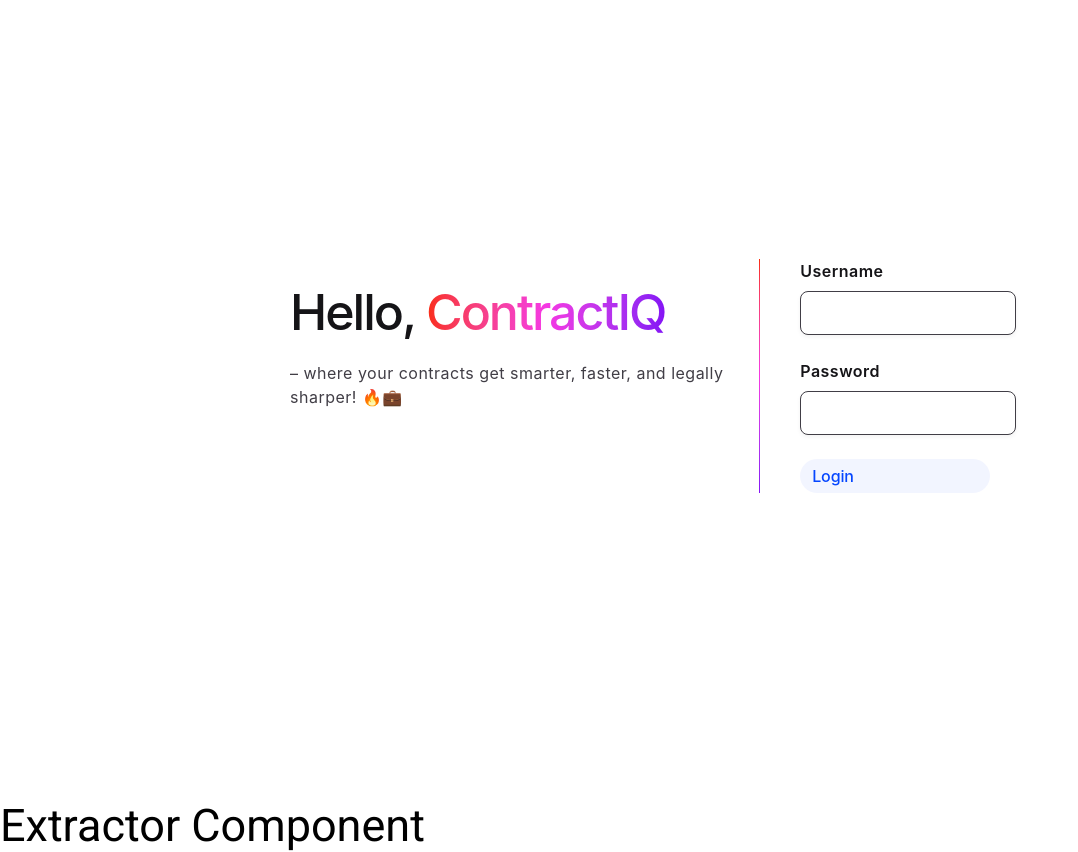
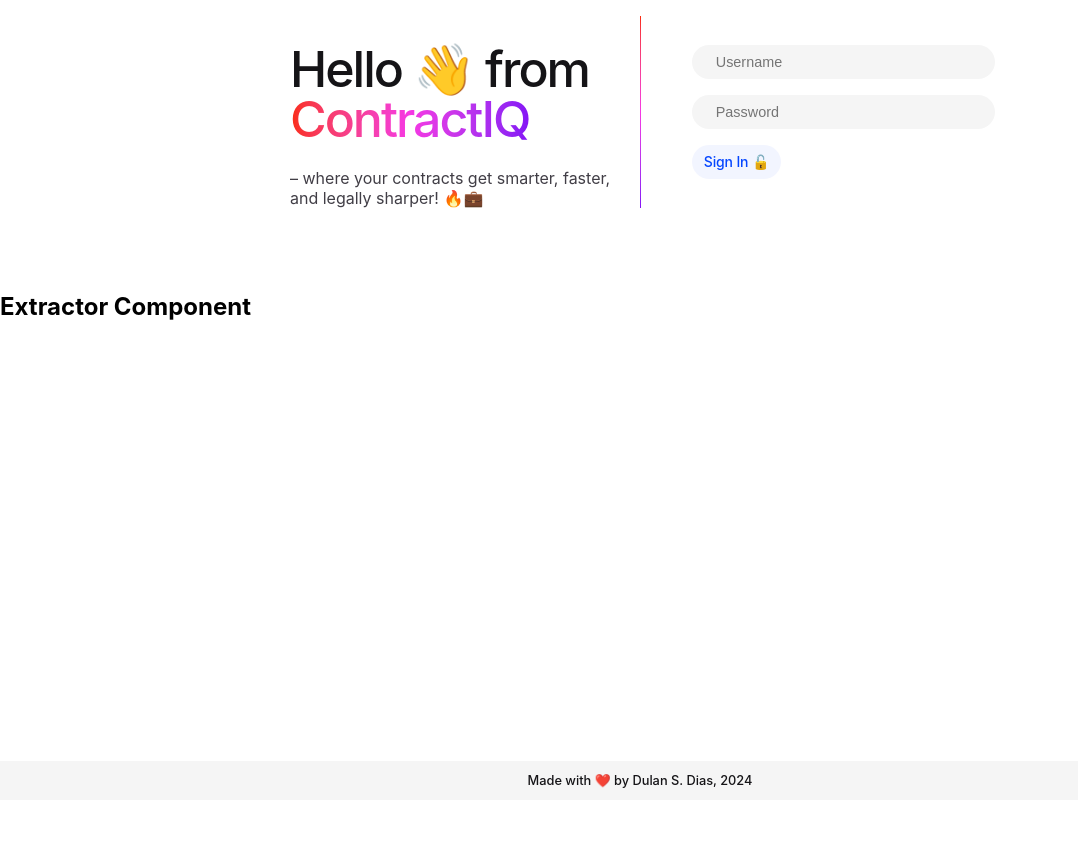
Before and after one commit to DulanDias/ContractIQ, an Angular app: page /extractor in a window 1280 px wide. Shown: the whole page, without its empty margins (0-1078 px from the left). After the commit the page ends 800 px from the top, so only its background shows below. Built offline with nearby package versions, Linux system fonts and the light colour scheme.

Commit message:
update styling on login form

```diff
--- a/angular.json
+++ b/angular.json
@@ -32,7 +32,6 @@
               }
             ],
             "styles": [
-              "@angular/material/prebuilt-themes/magenta-violet.css",
               "src/styles.scss"
             ],
             "scripts": []
--- a/package.json
+++ b/package.json
@@ -10,13 +10,10 @@
   },
   "private": true,
   "dependencies": {
-    "@angular/animations": "^18.2.0",
-    "@angular/cdk": "^18.2.3",
     "@angular/common": "^18.2.0",
     "@angular/compiler": "^18.2.0",
     "@angular/core": "^18.2.0",
     "@angular/forms": "^18.2.0",
-    "@angular/material": "^18.2.3",
     "@angular/platform-browser": "^18.2.0",
     "@angular/platform-browser-dynamic": "^18.2.0",
     "@angular/router": "^18.2.0",
--- a/src/app/app.component.html
+++ b/src/app/app.component.html
@@ -1,38 +1,47 @@
 <main class="main">
   <div class="content">
     <div class="left-side">
-      <h1>Hello, <span class="app-title">{{ title }}</span></h1>
+      <h1>Hello 👋 from <span class="app-title">{{ title }}</span></h1>
       <p>– where your contracts get smarter, faster, and legally sharper! 🔥💼</p>
     </div>
+
     <div class="divider" role="separator" aria-label="Divider"></div>
+
     <div class="right-side">
       <!-- Show login form if not authenticated -->
       <div *ngIf="!isAuthenticated" class="login-container">
-        <form class="login-form" (submit)="onLogin()">
-          <div class="form-group">
-            <label for="username">Username</label>
-            <input type="text" id="username" [(ngModel)]="username" name="username" required />
-          </div>
-          <div class="form-group">
-            <label for="password">Password</label>
-            <input type="password" id="password" [(ngModel)]="password" name="password" required />
-          </div>
-          <button type="submit" class="pill login-button">Login</button>
-        </form>
+        <div class="login-card">
+          <form (submit)="onLogin()" autocomplete="off">
+            <div class="form-group">
+              <input class="pill-input" type="text" placeholder="Username" [(ngModel)]="username" name="username" autocomplete="off" required />
+            </div>
+
+            <div class="form-group">
+              <input class="pill-input" type="password" placeholder="Password" [(ngModel)]="password" name="password" autocomplete="off" required />
+            </div>
+
+
+            <!-- Login button with pill styling -->
+            <button  class="pill" type="submit">
+              Sign In 🔓
+            </button>
+          </form>
+        </div>
       </div>
 
 
-      <!-- Show buttons after successful login -->
-      <div *ngIf="isAuthenticated" class="pill-group">
-        <a class="pill" [routerLink]="['/extractor']">
-          <span>Extractor</span>
-        </a>
-        <a class="pill" [routerLink]="['/interrogater']">
-          <span>Interrogator</span>
-        </a>
+      <!-- Show logout and tool selector after successful login -->
+      <div *ngIf="isAuthenticated" class="authenticated-section">
+        <button mat-raised-button class="pill logout-button" (click)="onLogout()">Sign Out</button>
+
       </div>
     </div>
   </div>
 </main>
 
 <router-outlet></router-outlet>
+
+<!-- Footer fixed at the bottom of the screen -->
+<footer class="footer">
+  <p>Made with ❤️ by Dulan S. Dias, 2024</p>
+</footer>
--- a/src/app/app.component.scss
+++ b/src/app/app.component.scss
@@ -51,27 +51,55 @@
     color: var(--gray-700);
   }
 
-  main {
-    width: 100%;
-    min-height: 100%;
+  .main {
     display: flex;
     justify-content: center;
     align-items: center;
     padding: 1rem;
-    box-sizing: inherit;
-    position: relative;
-  }
-
-  .angular-logo {
-    max-width: 9.2rem;
   }
 
   .content {
     display: flex;
+    align-items: stretch;
     justify-content: space-around;
     width: 100%;
     max-width: 700px;
     margin-bottom: 3rem;
+  }
+
+  .left-side {
+    text-align: left;
+    flex: 1;
+  }
+
+  .right-side {
+    text-align: left;
+    flex: 1;
+    display: flex;
+    justify-content: center;
+    align-items: center;
+  }
+
+  .divider {
+    width: 1px;
+    background: var(--red-to-pink-to-purple-vertical-gradient);
+    margin-inline: 0.5rem;
+    height: auto;
+    min-height: 100%;
+  }
+
+  @media screen and (max-width: 650px) {
+    .content {
+      flex-direction: column;
+      width: max-content;
+    }
+
+    .divider {
+      height: 1px;
+      width: 100%;
+      background: var(--red-to-pink-to-purple-horizontal-gradient);
+      margin-block: 1.5rem;
+    }
   }
 
   .content h1 {
@@ -82,11 +110,9 @@
     margin-top: 1.5rem;
   }
 
-  .divider {
-    width: 1px;
-    background: var(--red-to-pink-to-purple-vertical-gradient);
-    margin-inline: 0.5rem;
-  }
+
+
+
 
   .pill-group {
     display: flex;
@@ -136,6 +162,31 @@
     margin-inline-start: 0.25rem;
   }
 
+/* Pill-shaped input fields */
+.form-group .pill-input {
+  width: 100%;
+  border-radius: 50px;
+  background-color: #f5f5f5;
+  padding: 0.5rem 1.5rem;
+  font-size: 0.9rem; /* Font size for the input text and placeholder */
+  outline: none; /* Remove the default outline on focus */
+  box-shadow: none; /* No box shadow initially */
+  border: none; /* No borders */
+  font-size: 1rem;
+  color: #333; /* Text color for the input */
+  transition: background-color 0.3s ease, box-shadow 0.3s ease; /* Smooth transitions */
+
+  &::placeholder {
+    font-size: 0.9rem; /* Placeholder font size */
+  }
+
+  &:focus {
+    background-color: rgba(245, 245, 245, 1); /* Slightly change background on focus */
+    box-shadow: 0 0 5px rgba(0, 0, 0, 0.1); /* Add subtle shadow on focus */
+  }
+}
+
+
   .social-links {
     display: flex;
     align-items: center;
@@ -152,19 +203,7 @@
     fill: var(--gray-900);
   }
 
-  @media screen and (max-width: 650px) {
-    .content {
-      flex-direction: column;
-      width: max-content;
-    }
 
-    .divider {
-      height: 1px;
-      width: 100%;
-      background: var(--red-to-pink-to-purple-horizontal-gradient);
-      margin-block: 1.5rem;
-    }
-  }
 
   .app-title {
     font-size: 3.125rem;
@@ -182,11 +221,13 @@
     }
 
     /* Styling for the login container and form */
-.login-container {
-  display: flex;
-  justify-content: center;
-  align-items: center;
-}
+    .login-container {
+      width: 100%;
+      display: flex;
+      align-items: center;
+      justify-content: center;
+    }
+
 
 .login-form {
   margin-left: 2rem;
@@ -194,7 +235,15 @@
 }
 
 .form-group {
-  margin-bottom: 1.5rem;
+  margin-bottom: 1rem;
+}
+
+.login-heading {
+  font-size: 1rem;
+  font-weight: 500;
+  text-align: left;
+  margin-bottom: 1rem;
+
 }
 
 .form-group label {
@@ -225,3 +274,20 @@
   text-align: center;
   font-size: 1rem;
 }
+
+.footer {
+  position: fixed;
+  bottom: 0;
+  left: 0;
+  width: 100%;
+  background-color: #f5f5f5;
+  text-align: center;
+  padding: 0.75rem 0;
+}
+
+.footer p {
+  margin: 0;
+  font-size: 0.8rem;
+  font-weight: 500;
+  color: var(--gray-900);
+}
--- a/src/app/app.component.ts
+++ b/src/app/app.component.ts
@@ -9,9 +9,9 @@
   templateUrl: './app.component.html',
   styleUrls: ['./app.component.scss'],
   imports: [
+    CommonModule,
     FormsModule,
     RouterModule,
-    CommonModule
   ]
 })
 export class AppComponent {
@@ -22,12 +22,18 @@
 
   constructor(private router: Router) {}
 
-  // Simulate login logic
   onLogin() {
-    if (this.username === 'admin' && this.password === 'password') {
+    if (this.username === 'admin' && this.password === 'root') {
       this.isAuthenticated = true;
+      this.router.navigate(['/']);
     } else {
       alert('Invalid credentials!');
     }
   }
+
+  onLogout() {
+    this.isAuthenticated = false;
+    this.username = '';
+    this.password = '';
+  }
 }
--- a/src/app/app.routes.ts
+++ b/src/app/app.routes.ts
@@ -2,11 +2,13 @@
 import { ExtractorComponent } from './extractor/extractor.component';
 import { InterrogatorComponent } from './interrogator/interrogator.component';
 import { NotFoundComponent } from './404/404.component';
+import { AppComponent } from './app.component';
+import { LandingComponent } from './landing/landing.component';
 
 export const routes: Routes = [
+  { path: '', component: LandingComponent },
   { path: 'extractor', component: ExtractorComponent },
   { path: 'interrogator', component: InterrogatorComponent },
-  { path: '', redirectTo: '/', pathMatch: 'full' },
   // Wildcard route to handle 404
   { path: '**', component: NotFoundComponent }
 ];
--- a/src/styles.scss
+++ b/src/styles.scss
@@ -1,4 +1,26 @@
-.pill-group {
+html, body { height: 100%; }
+
+body {
+    margin: 0; font-family: Roboto, "Helvetica Neue", sans-serif;
+    scrollbar-width: thin;
+    scrollbar-color: var(--bright-blue) #f5f5f5;
+  }
+
+  body::-webkit-scrollbar {
+    width: 8px;
+  }
+
+  body::-webkit-scrollbar-track {
+    background: #f5f5f5;
+  }
+
+  body::-webkit-scrollbar-thumb {
+    background-color: var(--bright-blue);
+    border-radius: 20px;
+    border: 3px solid #f5f5f5;
+  }
+
+  .pill-group {
     display: flex;
     flex-direction: column;
     align-items: start;
@@ -60,5 +82,3 @@
     color: transparent;
     margin: 0;
   }
-html, body { height: 100%; }
-body { margin: 0; font-family: Roboto, "Helvetica Neue", sans-serif; }
```
Also changed, not shown: src/app/landing/landing.component.ts (added, +12 -0 lines), src/app/landing/landing.component.html (added), src/app/landing/landing.component.scss (added), 2 other files (tests, documents, lock files or other folders).
